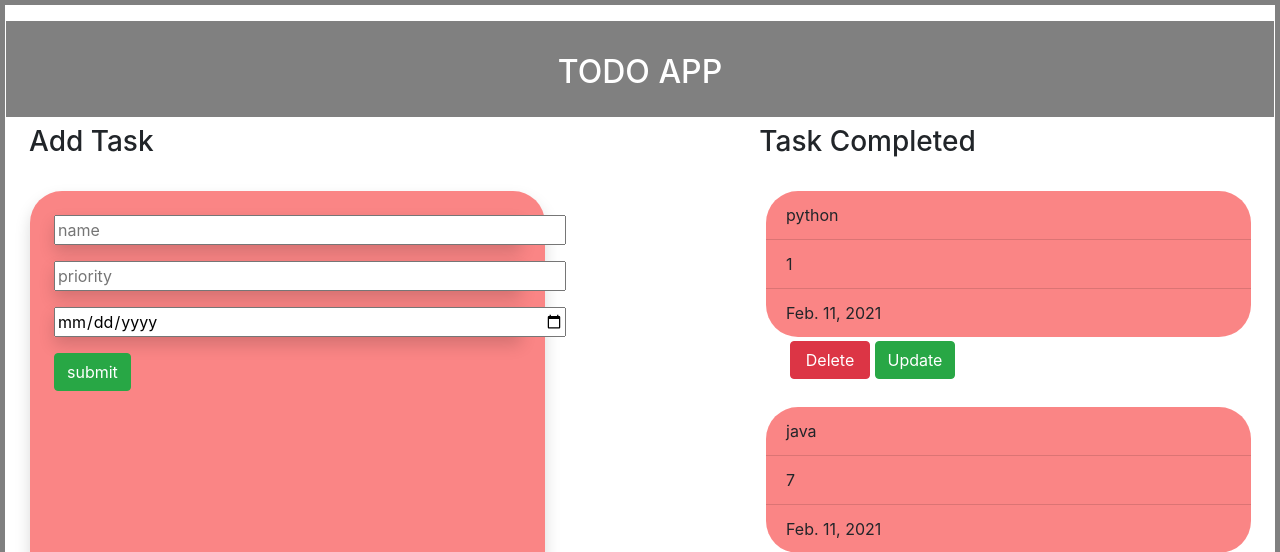
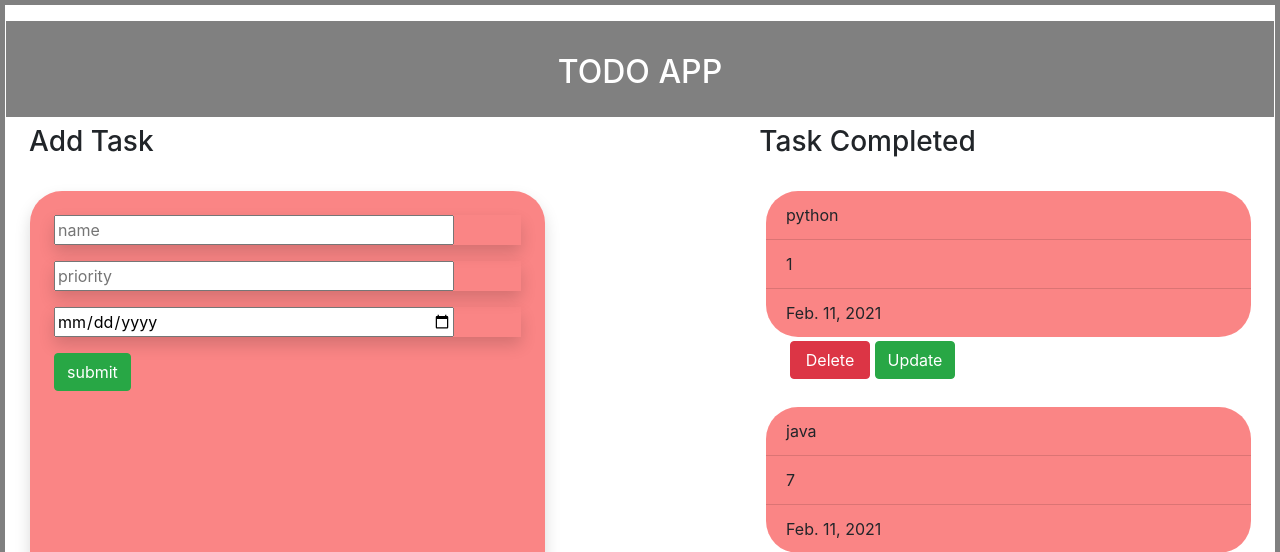
Before and after one commit to Athira8593/Athira_todo_app, a Django app: page / in a window 1280 px wide. Shown: the top 552 px of the page. Run offline with Django 3.2, Linux system fonts and the light colour scheme; data comes from the database, SQL or seed files in the repository.

Commit message:
edited style

```diff
--- a/static/style.css
+++ b/static/style.css
@@ -16,7 +16,7 @@ border-radius:2rem;
 }
 
 .form1{
-width:32rem
+width:25rem;
 }
 
 .list-group-item{
```
